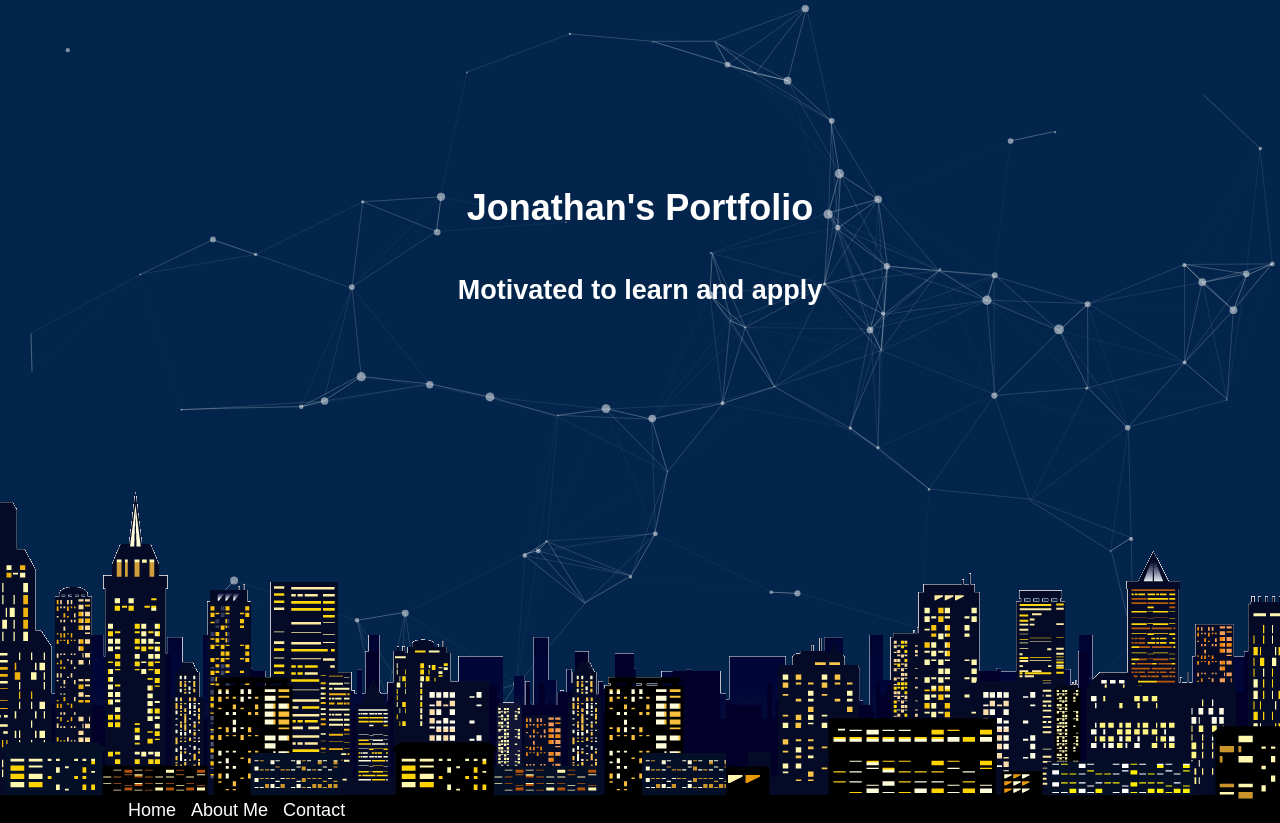
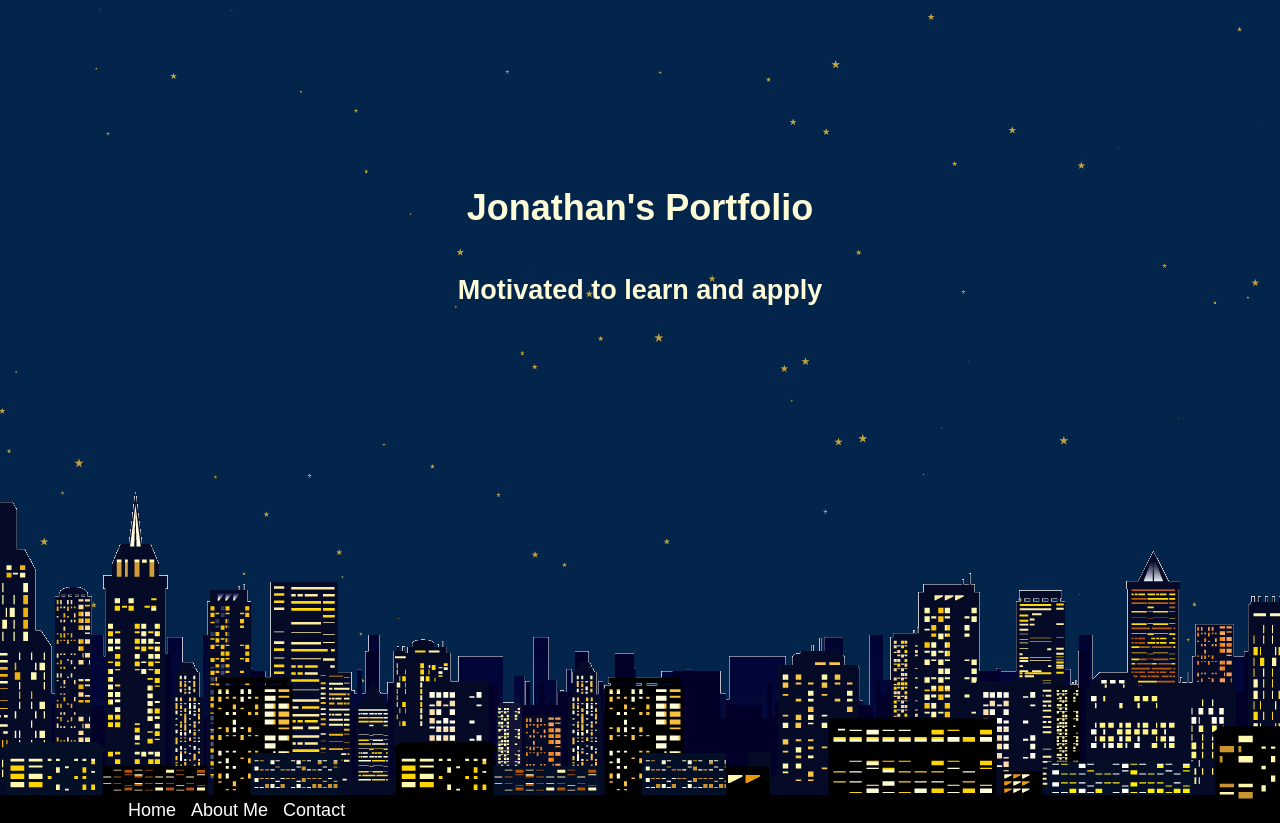
Before and after one commit to jonac19/jonac19.github.io, a plain HTML site: page portfolio.html in a window 1280 px wide. Shown: the top 823 px of the page. Drawn offline with Linux system fonts and the light colour scheme; files whose address does not match are found by name.

Commit message:
Changed particle parameters

```diff
--- a/particles.js
+++ b/particles.js
@@ -10,10 +10,10 @@ particlesJS('particles-js',
         }
       },
       "color": {
-        "value": "#ffffff"
+        "value": "#FFCD3C"
       },
       "shape": {
-        "type": "circle",
+        "type": "star",
         "stroke": {
           "width": 0,
           "color": "#000000"
@@ -38,7 +38,7 @@ particlesJS('particles-js',
         }
       },
       "size": {
-        "value": 5,
+        "value": 3,
         "random": true,
         "anim": {
           "enable": false,
@@ -48,18 +48,14 @@ particlesJS('particles-js',
         }
       },
       "line_linked": {
-        "enable": true,
-        "distance": 150,
-        "color": "#ffffff",
-        "opacity": 0.4,
-        "width": 1
+        "enable": false,
       },
       "move": {
         "enable": true,
         "speed": 6,
-        "direction": "none",
+        "direction": "left",
         "random": false,
-        "straight": false,
+        "straight": true,
         "out_mode": "out",
         "attract": {
           "enable": false,
@@ -72,14 +68,11 @@ particlesJS('particles-js',
       "detect_on": "canvas",
       "events": {
         "onhover": {
-          "enable": true,
-          "mode": "repulse"
+          "enable": false,
         },
         "onclick": {
-          "enable": true,
-          "mode": "push"
+          "enable": false,
         },
-        "resize": true
       },
       "modes": {
         "grab": {
--- a/style.css
+++ b/style.css
@@ -34,6 +34,10 @@ body{
     justify-content:center;
     text-align:center;
     height:calc(100vh - 309px);
+}
+
+#main-header h1, #main-header h2{
+    color:#FEFCD7;
 }
 
 #skyline{
```
Also changed, not shown: 1 other file.
